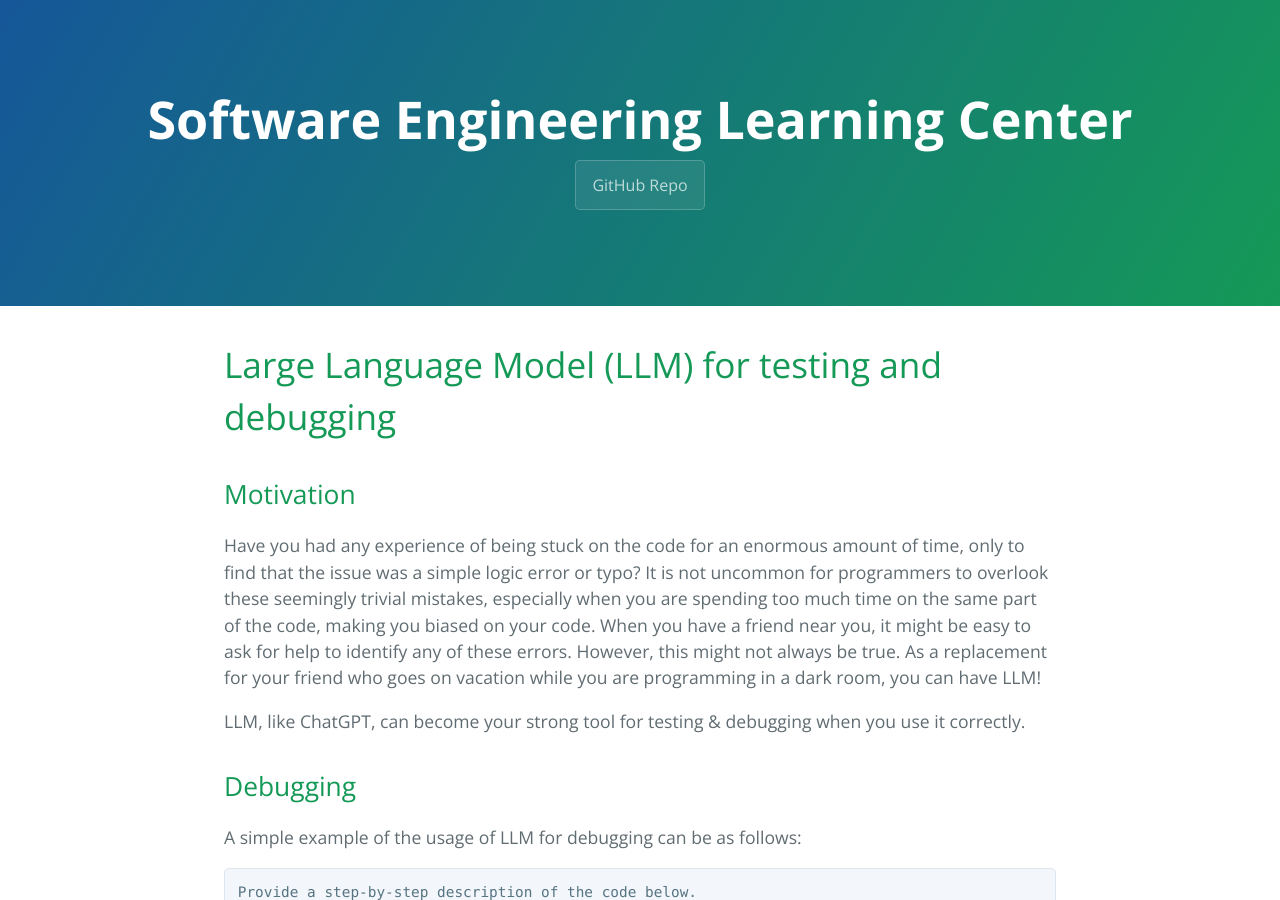
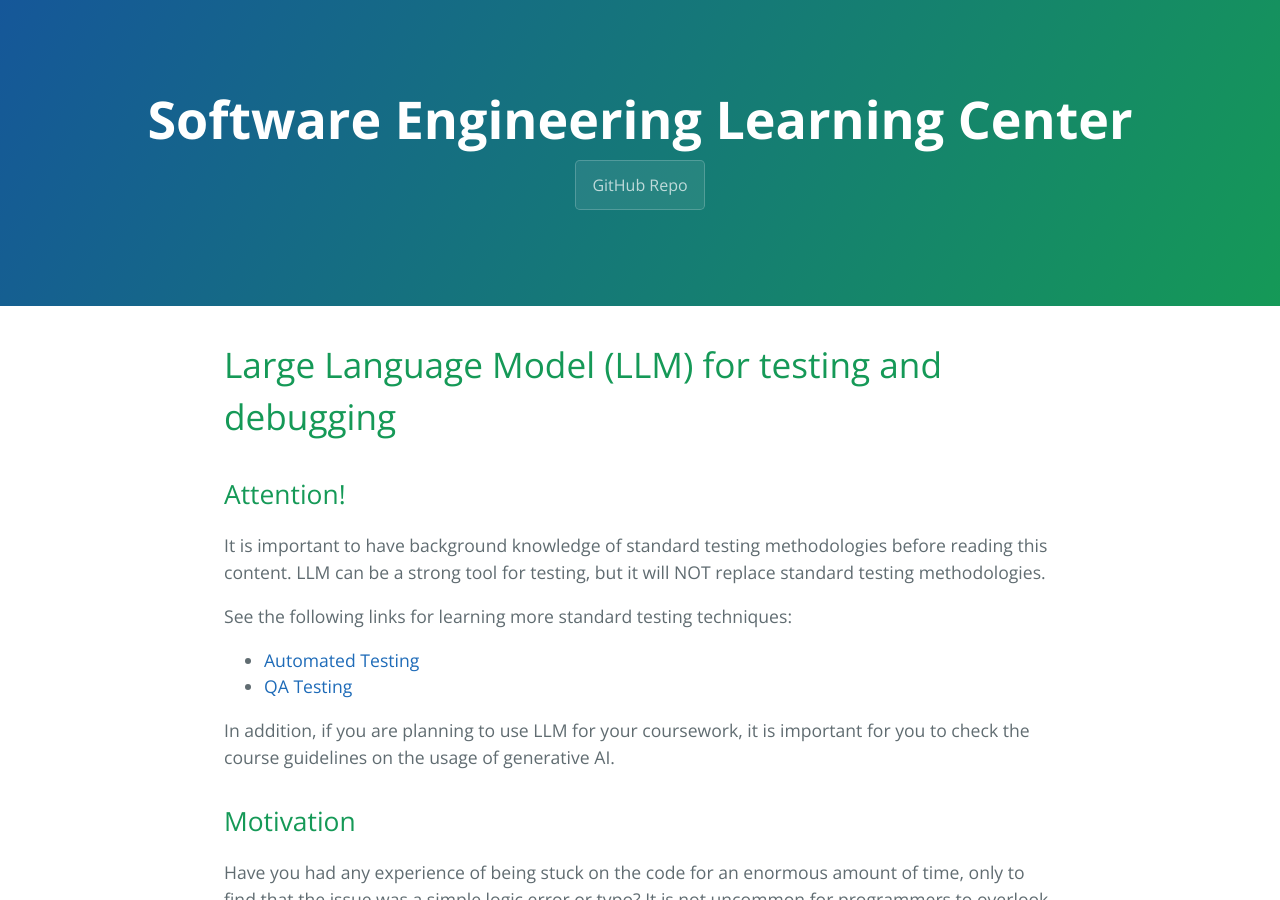
Before and after one commit to learning-software-engineering/learning-software-engineering.github.io, a Jekyll site: the page built from Topics/Development_Process/LLM_Testing_Debugging.md, in a window 1280 px wide and 900 px high. Built offline with Jekyll 4.4.1, drawn with Linux system fonts in a browser that asks for light colours; our own code applies the rules of GitHub Pages for plain Markdown files.

Commit message:
Added attention section based on the feedback

```diff
--- a/Topics/Development_Process/LLM_Testing_Debugging.md
+++ b/Topics/Development_Process/LLM_Testing_Debugging.md
@@ -1,4 +1,14 @@
 # Large Language Model (LLM) for testing and debugging
+
+## Attention!
+It is important to have background knowledge of standard testing methodologies before reading this content.
+LLM can be a strong tool for testing, but it will NOT replace standard testing methodologies.
+
+See the following links for learning more standard testing techniques:
+- [Automated Testing](Automated_Testing.md)
+- [QA Testing](QA_testing.md)
+
+In addition, if you are planning to use LLM for your coursework, it is important for you to check the course guidelines on the usage of generative AI.
 
 ## Motivation
 Have you had any experience of being stuck on the code for an enormous amount of time,  only to find that the issue was a simple logic error or typo?
```
